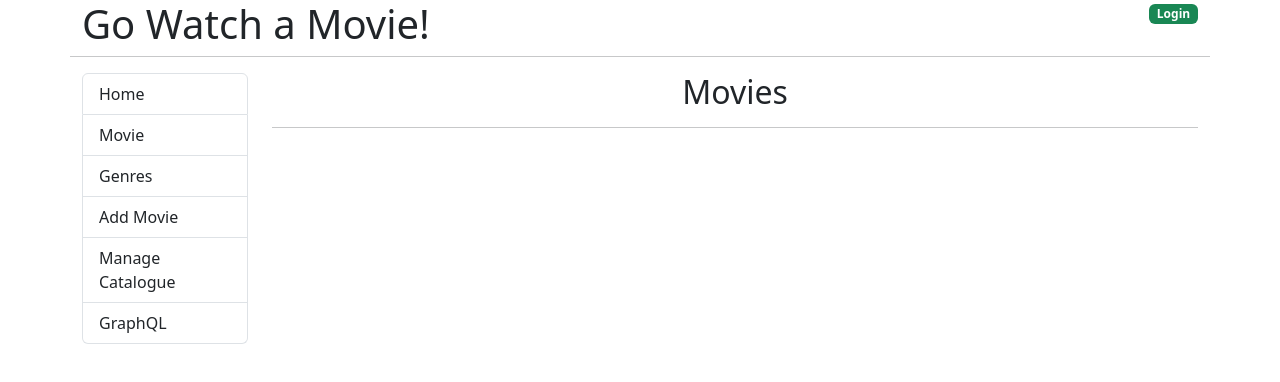
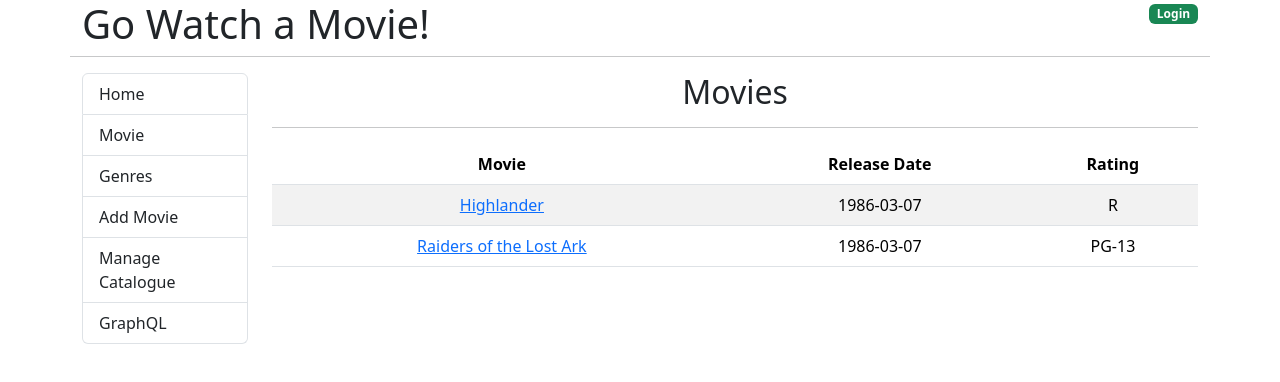
Before and after one commit to kenya6565/go-movies-front-end, a React (Create React App) app: page /movies in a window 1280 px wide. Shown: the top 382 px of the page. Built offline with nearby package versions, Linux system fonts and the light colour scheme.

Commit message:
set useState Movies.tsx

```diff
--- a/src/components/Movies.tsx
+++ b/src/components/Movies.tsx
@@ -1,9 +1,63 @@
-import React from "react";
+import React, { useEffect, useState } from "react";
+import { Link } from "react-router-dom";
+
+type MoviesList = {
+  id: number;
+  title: string;
+  release_date: string;
+  runtime: number;
+  mpaa_rating: string;
+  description: string;
+};
+
 const Movies = () => {
+  const [movies, setMovies] = useState<Array<MoviesList>>([]);
+  useEffect(() => {
+    let moviesList = [
+      {
+        id: 1,
+        title: "Highlander",
+        release_date: "1986-03-07",
+        runtime: 116,
+        mpaa_rating: "R",
+        description: "Some long description",
+      },
+      {
+        id: 2,
+        title: "Raiders of  the Lost Ark",
+        release_date: "1986-03-07",
+        runtime: 115,
+        mpaa_rating: "PG-13",
+        description: "Some long description",
+      },
+    ];
+    setMovies(moviesList);
+  }, []);
+
   return (
     <div className="text-center">
       <h2>Movies</h2>
       <hr />
+      <table className="table table-striped table-hover">
+        <thead>
+          <tr>
+            <th>Movie</th>
+            <th>Release Date</th>
+            <th>Rating</th>
+          </tr>
+        </thead>
+        <tbody>
+          {movies.map((m) => (
+            <tr key={m.id}>
+              <td>
+                <Link to={`/movies/${m.id}`}>{m.title}</Link>
+              </td>
+              <td>{m.release_date}</td>
+              <td>{m.mpaa_rating}</td>
+            </tr>
+          ))}
+        </tbody>
+      </table>
     </div>
   );
 };
```
